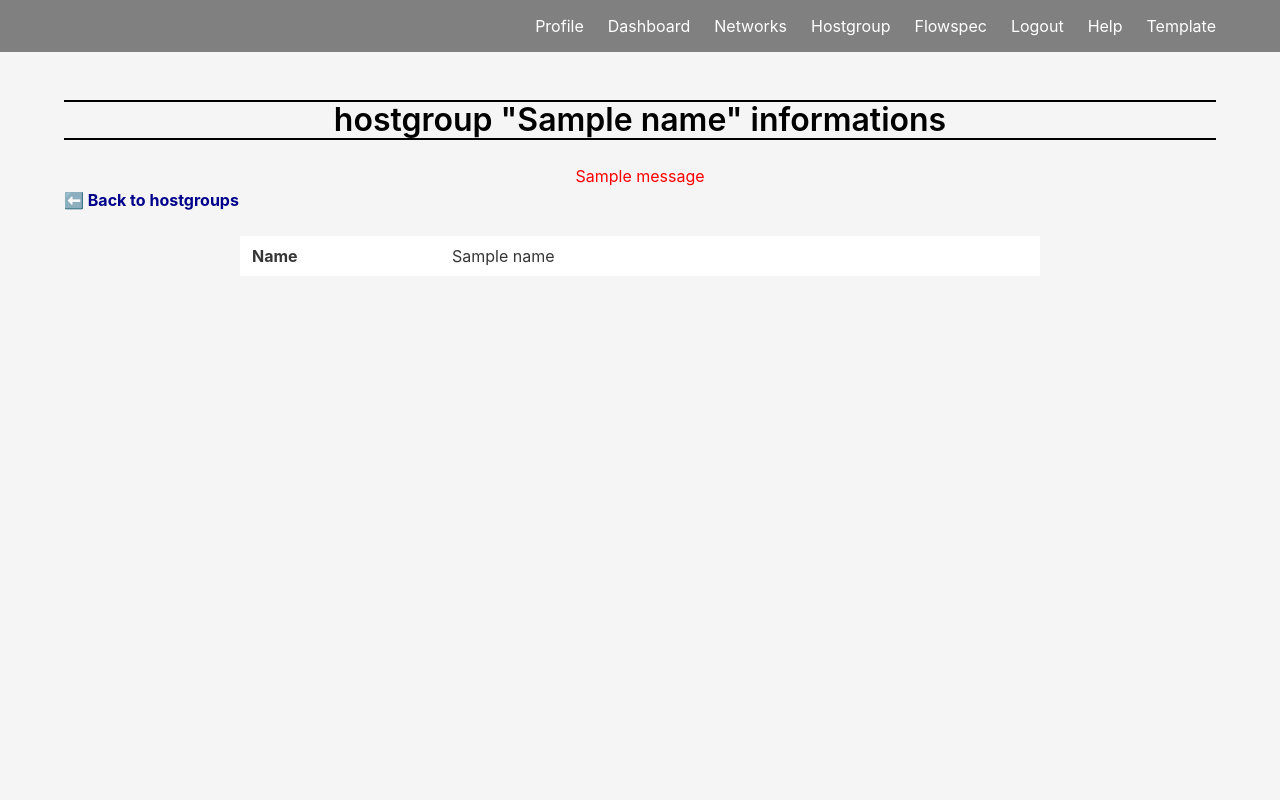
After one commit to ShonenNoSeishin/FNMWatui, a Django app: page /hostgroup_info/1/ in a window 1280 px wide. The commit adds this page. Run offline with Django 5.2, Linux system fonts and the light colour scheme; a user stored in the database is signed in; one stand-in notice (Sample message) is shown; a database or web service that is not in the repository returns one stand-in record (values such as "Sample title"); data that the repository does not hold is empty.

Commit message:
ajout de l'affichage spécifique d'un hostgroup sur une view à part entière

```diff
--- /dev/null
+++ b/fnm_watui_project/fnm_watui/templates/hostgroup_info.html
@@ -0,0 +1,46 @@
+{% extends "base.html" %}
+
+{% block content %}
+{% for i in hostgroup_info %}
+  <h1 class="title" style="color: black; border-block: 2px solid black; border-bottom: 2px solid black;">
+    hostgroup "{{ i.name }}" informations
+  </h1>
+{% endfor %}
+
+
+  {% if messages %}
+    <ul class="messages" style="color:red;">
+      {% for message in messages %}
+        <li{% if message.tags %} class="{{ message.tags }}" {% endif %}>{{ message }}</li>
+      {% endfor %}
+    </ul>
+  {% endif %}
+
+  {% if request.user.is_authenticated %}
+      <div>
+        {% if error_message %}
+        <p style="color: red;">{{ error_message }}</p>
+        {% endif %}
+      </div>
+      <div style="text-align: left;">
+        <a href="{% url 'hostgroup' %}" style="color: darkblue;"><b>⬅️ Back to hostgroups</b></a>
+      </div>
+      <br>
+      <div style="margin: 0 auto; text-align: center;">
+        {% for i in hostgroup_info %}
+          <table class="table" style="margin: 0 auto; text-align: left;">
+            {% for key, value in i.items %}
+              <tr>
+                <th>{{ key|title }}</th>
+                <td>{{ value }}</td>
+              </tr>
+            {% endfor %}
+          </table>
+        {% endfor %}
+      </div>
+
+  {% else %}
+      <h1 class="title">You are not logged in</h1>
+        <p><a href="{% url 'login' %}">Log In</a></p>
+  {% endif %}
+{% endblock %}
--- a/fnm_watui_project/fnm_watui/urls.py
+++ b/fnm_watui_project/fnm_watui/urls.py
@@ -15,6 +15,7 @@ urlpatterns = [
     path("flowspec_redeploy/", views.flowspec_redeploy, name="flowspec_redeploy"),
     path("help/", views.help, name="help"),
     path("hostgroup", views.hostgroup, name="hostgroup"),
+    path('hostgroup_info/<str:hostgroup_name>/', views.hostgroup_info, name='hostgroup_info'),
     path("modify_hostgroup/<str:hostgroup>/", views.modify_hostgroup, name="modify_hostgroup"),
     path('delete_hostgroup/<str:name>/', views.delete_hostgroup, name='delete_hostgroup'),
     path('api_flowspec_delete/', views.api_flowspec_delete, name='api_flowspec_delete'),
--- a/fnm_watui_project/fnm_watui/views.py
+++ b/fnm_watui_project/fnm_watui/views.py
@@ -120,6 +120,12 @@ def hostgroup(request):
 	else:
 		form = HostgroupForm()
 		return render(request, "hostgroup.html", {"hostgroups": hostgroups.json()["values"], "form": form})
+
+
+@login_required
+def hostgroup_info(request, hostgroup_name):
+    hostgroup_info = get_hostgroup_info(hostgroup_name)
+    return render(request, "hostgroup_info.html", {"hostgroup_info": hostgroup_info})
 
 
 @login_required
@@ -469,6 +475,7 @@ def get_blackhole():
 	return False
 
 
+@login_required
 def set_blackhole(ip_to_blackhole):
 	response = requests.put(
 			f"{FNM_API_ENDPOINT}/blackhole/{ip_to_blackhole}",
@@ -515,6 +522,17 @@ def add_hostgroup(req):
 	return False
 
 
+def get_hostgroup_info(hostgroup_name):
+	response = requests.get(
+			f"{FNM_API_ENDPOINT}/hostgroup/{hostgroup_name}",
+			auth=(FNM_API_USER, FNM_API_PASSWORD),
+		)
+	if response.status_code == 200:
+		json_data = response.json()
+		return json_data["values"]
+	return False
+
+
 def is_valid_cidr_list_or_wide(input_str):
     # si input_str est complètement vide, ça va aussi car c'est pour tout supprimer
     if input_str == "":
@@ -545,6 +563,7 @@ def is_valid_cidr_list_or_wide(input_str):
         return False
 
 
+@login_required
 def delete_hostgroup_networks(name):
 	hostgroups_networks = requests.get(
 		f"{FNM_API_ENDPOINT}/hostgroup/{name}/networks",
@@ -706,31 +725,4 @@ def remove_flowspec_route(rule):
 
 ####### FONCTIONS PAS ENCORE UTILISEES #######
 
-
-
-
-# def unban_ip_blackhole(ip_to_unban):
-# 	blackholes = get_blackhole()
-# 	for i in blackholes:
-# 		if i.get('ip', '') == f"{ip_to_unban}/32":
-# 			blackhole_uuid = i.get('uuid','')
-# 			break
-# 	response = requests.delete(
-# 			f"{FNM_API_ENDPOINT}/blackhole/{blackhole_uuid}",
-# 			auth=(FNM_API_USER, FNM_API_PASSWORD),
-# 	)
-# 	if response.status_code == 200:
-# 		return True
-# 	return False
-
-def get_hostgroup_info(hostgroup_name):
-	response = requests.get(
-			f"{FNM_API_ENDPOINT}/hostgroup/{hostgroup_name}",
-			auth=(FNM_API_USER, FNM_API_PASSWORD),
-		)
-	if response.status_code == 200:
-		json_data = response.json()
-		return json_data["values"]
-	return False
-
 ####### FONCTIONS PAS ENCORE UTILISEES (fin) #######
```
Also changed, not shown: fnm_watui_project/fnm_watui/templates/hostgroup.html (+7 -0 lines).
